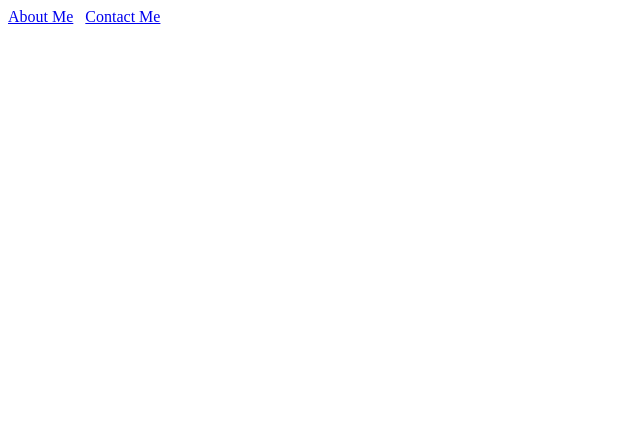
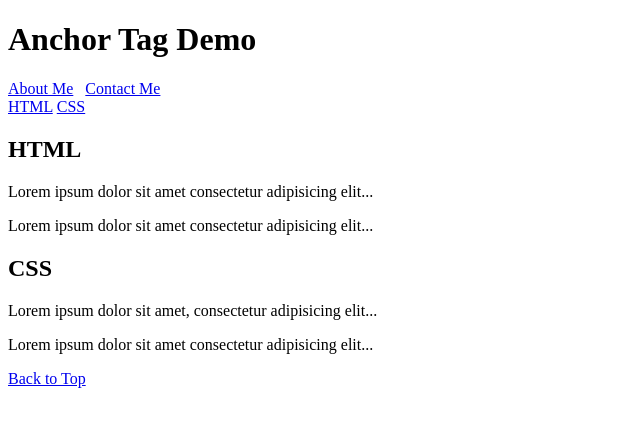
Before and after one commit to MadhuKumarGowda/HTML_Funadmentals, a plain HTML site: page Home.html in a window 1280 px wide. Shown: the whole page, without its empty margins (0-640 px from the left). Drawn offline with Linux system fonts and the light colour scheme.

Commit message:
Added Section Navigation within Page demo

```diff
--- a/Home.html
+++ b/Home.html
@@ -20,10 +20,52 @@
 <body>
     <!-- Main content of the webpage -->
 
-    <a href="./Company/Aboutme.html"> About Me</a> &nbsp;
-    <!-- Link to the 'About Me' page located in the Company folder, with a non-breaking space for spacing -->
+    <h1 id="section-home">Anchor Tag Demo</h1>
+    <!-- Main heading with an ID for internal navigation -->
 
-    <a href="./Company/Contact.html"> Contact Me</a>
-    <!-- Link to the 'Contact Me' page located in the Company folder -->
+    <!-- External navigation links -->
+    <a href="./Company/Aboutme.html">About Me</a> &nbsp;
+    <!-- Link to the 'About Me' page in the Company folder with spacing -->
+
+    <a href="./Company/Contact.html">Contact Me</a>
+    <!-- Link to the 'Contact Me' page in the Company folder -->
+
+    <br/>
+    <!-- Line break for visual separation -->
+
+    <!-- Internal navigation links to sections within the same page -->
+    <a href="#section-html">HTML</a>
+    <a href="#section-css">CSS</a>
+
+    <!-- HTML Section -->
+    <h2 id="section-html">HTML</h2>
+    <!-- Section heading with ID for anchor navigation -->
+
+    <p>
+        <!-- First paragraph describing HTML (placeholder text) -->
+        Lorem ipsum dolor sit amet consectetur adipisicing elit...
+    </p>
+
+    <p>
+        <!-- Extended placeholder content for HTML section -->
+        Lorem ipsum dolor sit amet consectetur adipisicing elit...
+    </p>
+
+    <!-- CSS Section -->
+    <h2 id="section-css">CSS</h2>
+    <!-- Section heading with ID for anchor navigation -->
+
+    <p>
+        <!-- First paragraph describing CSS (placeholder text) -->
+        Lorem ipsum dolor sit amet, consectetur adipisicing elit...
+    </p>
+
+    <p>
+        <!-- Extended placeholder content for CSS section -->
+        Lorem ipsum dolor sit amet consectetur adipisicing elit...
+    </p>
+
+    <!-- Back to top link using internal anchor -->
+    <a href="#section-home">Back to Top</a>
 </body>
 </html>
```
